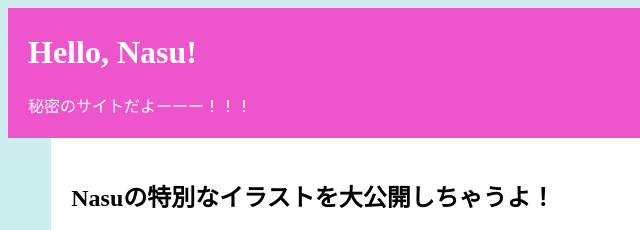
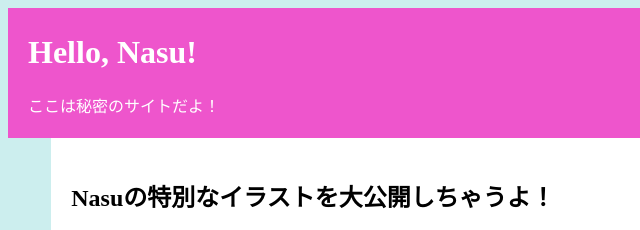
Before and after one commit to Nasu-beginner/Portfolio1, a plain HTML site: page index.html in a window 1280 px wide. Shown: the top 230 px of the page, 0-640 px from the left. Drawn offline with Linux system fonts and the light colour scheme.

Commit message:
index.htmlを更新

```diff
--- a/index.html
+++ b/index.html
@@ -9,7 +9,7 @@
   <body>
     <header>
       <h1>Hello, Nasu!</h1>
-      <p>秘密のサイトだよーーー！！！</p>
+      <p>ここは秘密のサイトだよ！</p>
     </header>
 
     <div class="main-contents">
```
